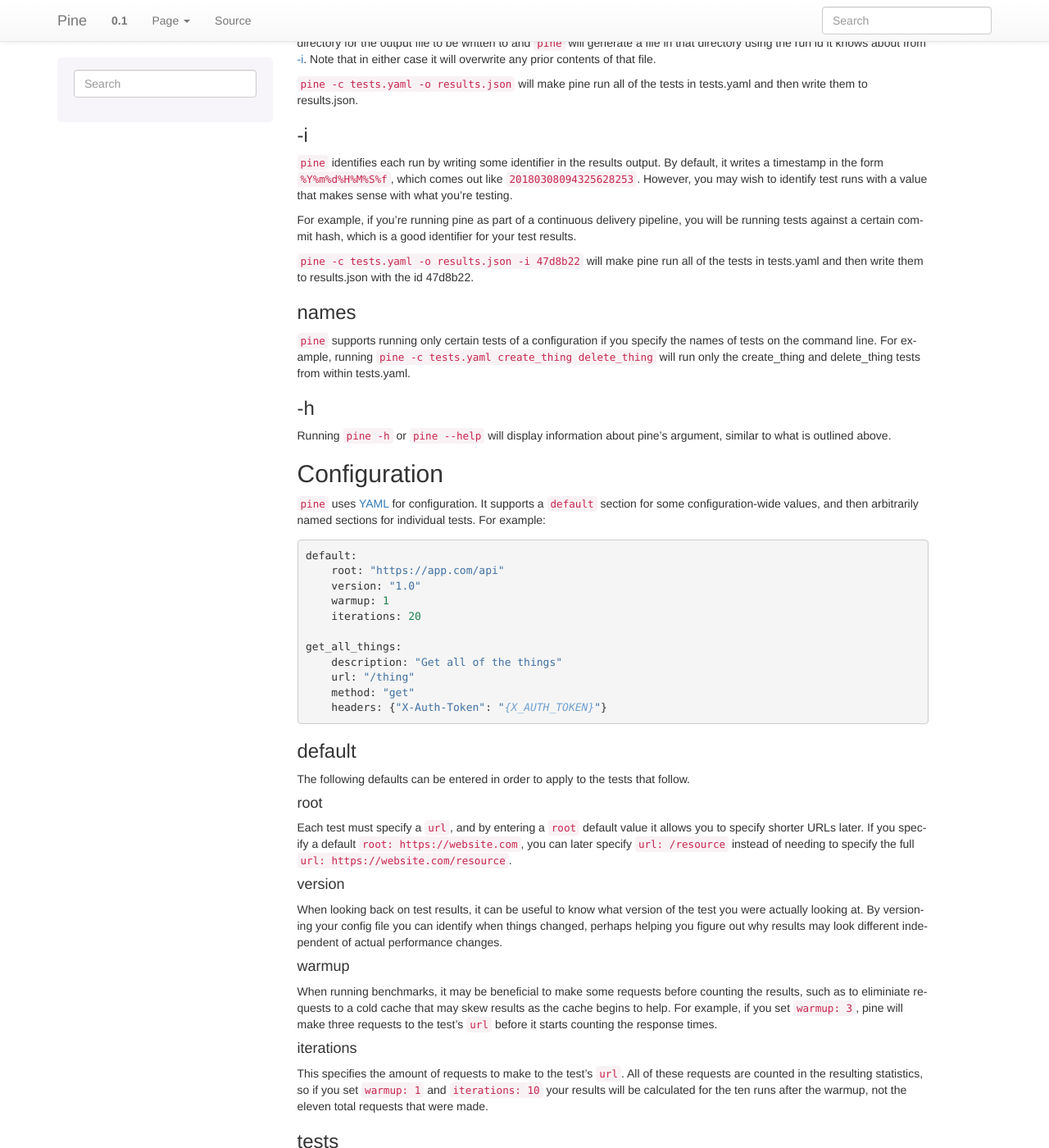
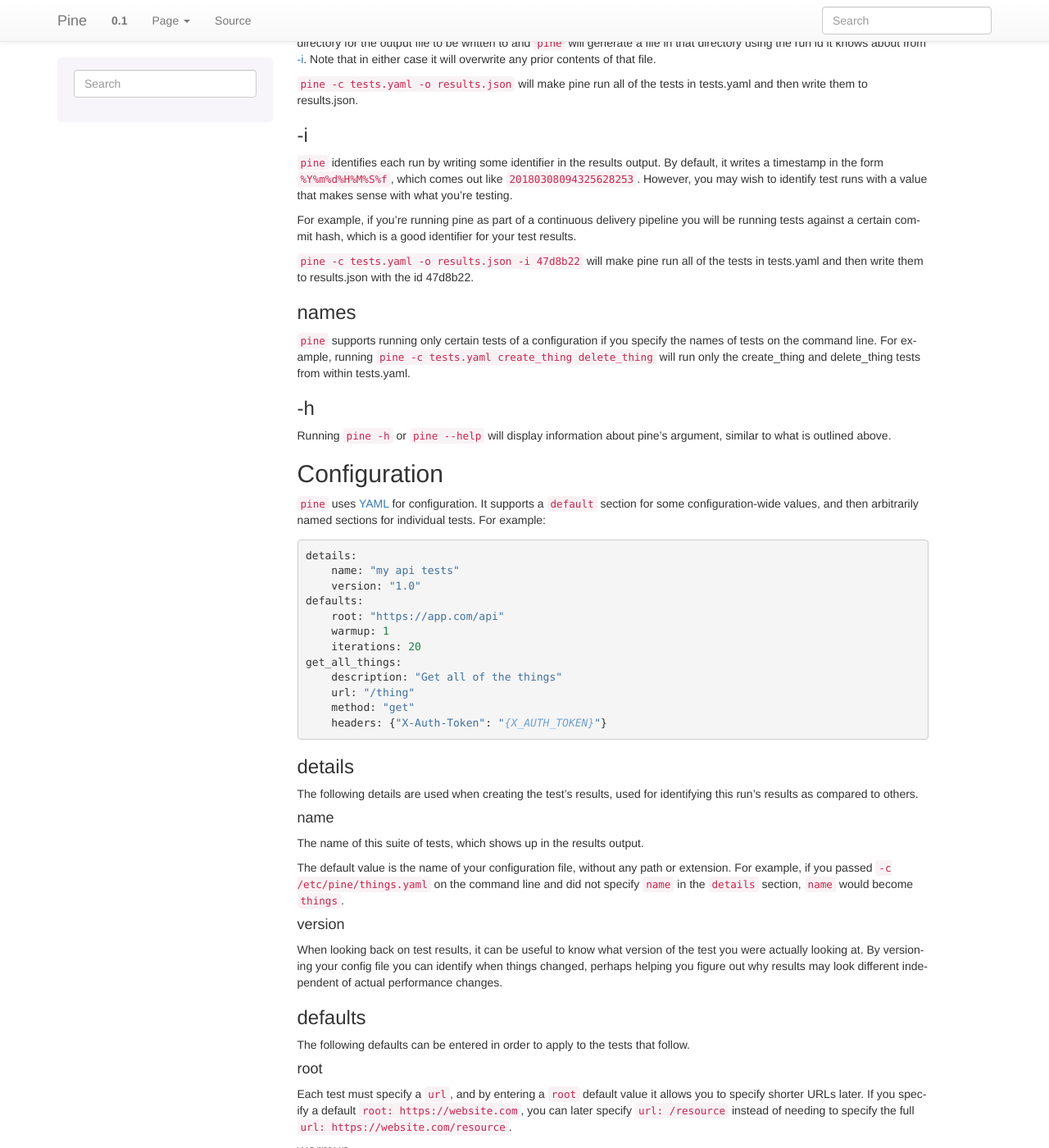
Before and after one commit to briancurtin/pine, a Sphinx documentation site: the page built from docs/source/index.rst, in a window 1280 px wide and 1400 px high, scrolled down 674 px. Shown: the whole window at 82% size. Built offline with Sphinx 7.4.7, drawn with Linux system fonts in a browser that asks for light colours; some of the changed text lies outside the part shown.

Commit message:
Move version to be config-wide, not specific tests
This change moves the version to be configuration-wide, so it applies to
the entire run and test of results instead of putting it on every
individual test. This introduces a separate configuration area called
`details` which is where name and version now live, with `defaults`
acting as per-test values. This also rearranged a few things to make
this work easier.

This needs tests, badly.

```diff
--- a/docs/source/index.rst
+++ b/docs/source/index.rst
@@ -56,7 +56,7 @@ By default, it writes a timestamp in the form ``%Y%m%d%H%M%S%f``, which comes
 out like ``20180308094325628253``. However, you may wish to identify test
 runs with a value that makes sense with what you're testing.
 
-For example, if you're running pine as part of a continuous delivery pipeline,
+For example, if you're running pine as part of a continuous delivery pipeline
 you will be running tests against a certain commit hash, which is a good
 identifier for your test results.
 
@@ -85,20 +85,45 @@ Configuration
 ``default`` section for some configuration-wide values, and then arbitrarily
 named sections for individual tests. For example::
 
-    default:
+    details:
+        name: "my api tests"
+        version: "1.0"
+    defaults:
         root: "https://app.com/api"
-        version: "1.0"
         warmup: 1
         iterations: 20
-
     get_all_things:
         description: "Get all of the things"
         url: "/thing"
         method: "get"
         headers: {"X-Auth-Token": "{X_AUTH_TOKEN}"}
 
-default
+details
 ^^^^^^^
+
+The following details are used when creating the test's results, used for
+identifying this run's results as compared to others.
+
+name
+++++
+
+The name of this suite of tests, which shows up in the results output.
+
+The default value is the name of your configuration file, without any path
+or extension. For example, if you passed ``-c /etc/pine/things.yaml`` on
+the command line and did not specify ``name`` in the ``details`` section,
+``name`` would become ``things``.
+
+version
++++++++
+
+When looking back on test results, it can be useful to know what version
+of the test you were actually looking at. By versioning your config file
+you can identify when things changed, perhaps helping you figure out why
+results may look different independent of actual performance changes.
+
+defaults
+^^^^^^^^
 
 The following defaults can be entered in order to apply to the tests that
 follow.
@@ -185,8 +202,11 @@ This is an optional dictionary of JSON to send in the request body.
 Output
 ******
 
-``pine`` writes its output in JSON format with two top-level keys: ``results``
-and ``id``. The ``id`` is whatever you specified in the ``-i`` argument to
+``pine`` writes its output in JSON format with three top-level keys:
+``results``, ``name``, and ``id``. The ``name`` is gathered from the
+``details`` section of your configuration file, or lacking that setting,
+it is derived from the argument passed in ``-c`` for the configuration
+file name. The ``id`` is what was specified in the ``-i`` argument to
 ``pine`` (or the default timestamp) and identifies this particular run
 of tests. ``results`` contains a list of dictionaries with details
 on each individual test, as follows.
@@ -195,11 +215,13 @@ on each individual test, as follows.
 
     {"results": [
         {"timeouts": 0, "failures": [], "name": "get_all_things",
-         "description": "Get all of the things", "version": "1.0",
+         "description": "Get all of the things",
          "mean": 1.668359371049998,
          "median": 1.580882219500005,
          "stdev": 0.0969358463985873},
      ],
+     "name": "some_benchmark_tests",
+     "version": "1.0",
      "id": "7155eb"}
 
 .. note:: ``pine`` does not determine success or failure of any test,
```
Also changed, not shown: other parts of docs/source/index.rst (+1 -14 lines), 2 other files.
